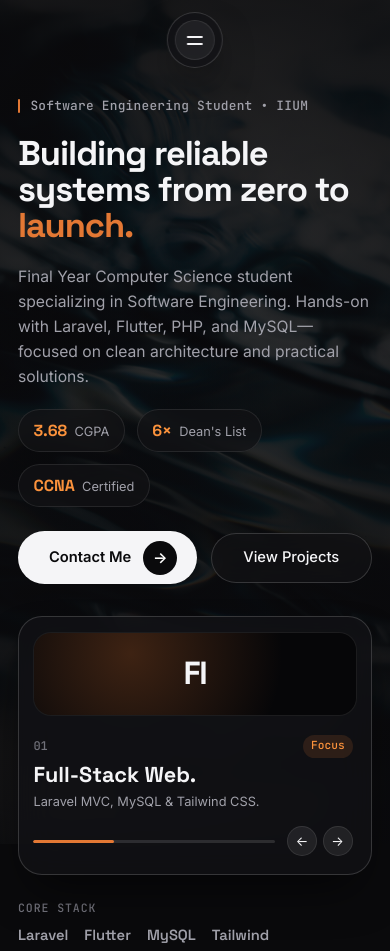
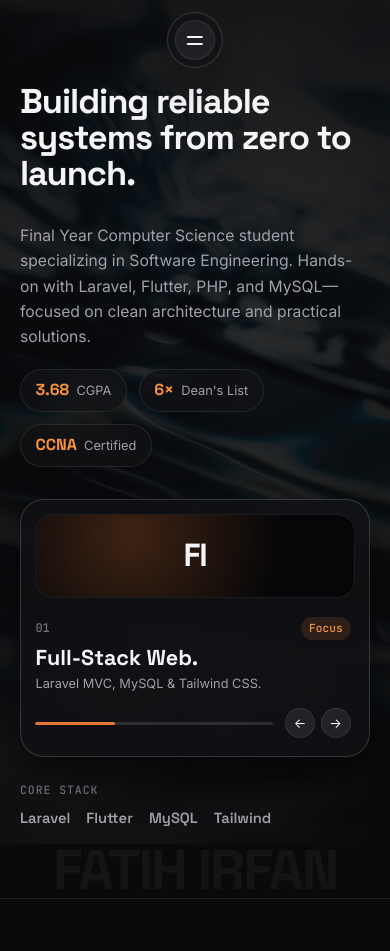
Before and after one commit to faatehirfan/faatehirfan.github.io, a plain HTML site: page index.html in a window 390 px wide. Shown: the top 951 px of the page. Drawn offline with Linux system fonts and the light colour scheme.

Commit message:
edit home page

```diff
--- a/index.html
+++ b/index.html
@@ -11,7 +11,7 @@
   <link rel="preconnect" href="https://fonts.gstatic.com" crossorigin>
   <link href="https://fonts.googleapis.com/css2?family=Inter:wght@400;500;600;700&family=Space+Grotesk:wght@500;600;700;800&family=JetBrains+Mono:wght@500;600&display=swap" rel="stylesheet">
 
-  <link rel="stylesheet" href="style.css?v=4">
+  <link rel="stylesheet" href="style.css?v=6">
 </head>
 <body>
 
@@ -74,13 +74,8 @@
         <div class="hero-grid">
           <!-- Left Column: Intro, Metrics & CTAs -->
           <div class="hero-left">
-            <div class="hero-eyebrow">
-              <span class="eyebrow-bar" aria-hidden="true"></span>
-              <span>Software Engineering Student • IIUM</span>
-            </div>
-
             <h1 class="hero-title">
-              Building reliable systems from zero to <span class="text-copper">launch.</span>
+              Building reliable systems from zero to launch.
             </h1>
 
             <p class="hero-subtitle">
@@ -100,16 +95,6 @@
                 <strong>CCNA</strong>
                 <span>Certified</span>
               </div>
-            </div>
-
-            <div class="hero-ctas">
-              <a href="#contact" class="btn-primary">
-                <span>Contact Me</span>
-                <span class="arrow-circle" aria-hidden="true">→</span>
-              </a>
-              <a href="#projects" class="btn-glass">
-                <span>View Projects</span>
-              </a>
             </div>
           </div>
 
--- a/style.css
+++ b/style.css
@@ -97,9 +97,9 @@ button {
 
 .container {
   width: 100%;
-  max-width: var(--container-max);
+  max-width: 100%;
   margin-inline: auto;
-  padding-inline: clamp(1.125rem, 3vw, 2.5rem);
+  padding-inline: clamp(1.25rem, 4vw, 4rem);
 }
 
 .text-copper {
@@ -362,7 +362,7 @@ button {
   z-index: 1;
   font-family: var(--font-display);
   font-weight: 800;
-  font-size: clamp(3.5rem, 13.5vw, 11.5rem);
+  font-size: clamp(3.5rem, 13.5vw, 14rem);
   letter-spacing: -0.04em;
   line-height: 0.85;
   white-space: nowrap;
@@ -415,6 +415,8 @@ button {
   line-height: 1.04;
   letter-spacing: -0.03em;
   color: var(--color-ink-light);
+  margin-top: -0.75rem;
+  margin-bottom: 0.75rem;
 }
 
 .hero-subtitle {
@@ -861,7 +863,7 @@ button {
    ========================================================================== */
 .contact-grid {
   display: grid;
-  grid-template-columns: repeat(auto-fit, minmax(min(100%, 260px), 1fr));
+  grid-template-columns: repeat(auto-fit, minmax(min(100%, 220px), 1fr));
   gap: 1rem;
 }
 
@@ -917,7 +919,7 @@ button {
   font-size: 1rem;
   font-weight: 600;
   color: var(--color-ink-light);
-  overflow-wrap: anywhere;
+  overflow-wrap: break-word;
 }
 
 .contact-arrow {
```
Also changed, not shown: assest/IMG_7648-nobg.png (added).
